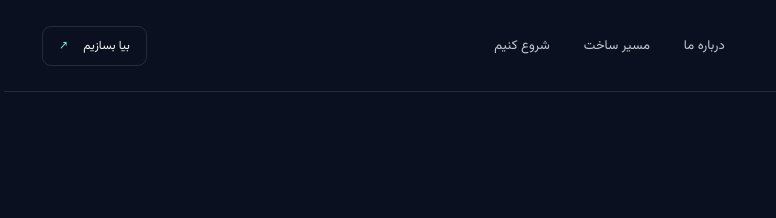
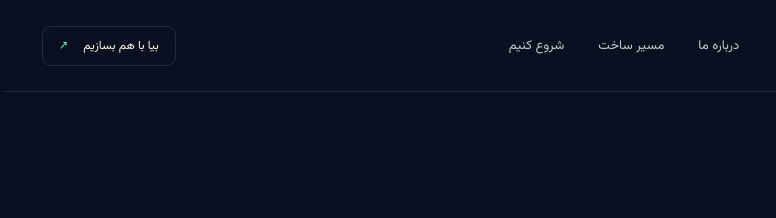
Before and after one commit to feizcode/ai-builders-landing, a plain HTML site: page index.html in a window 1280 px wide. Shown: the top 218 px of the page, 16-792 px from the left. Drawn offline with Linux system fonts and the light colour scheme.

Commit message:
آپدیت آزمایشی از وی اس کد

```diff
--- a/index.html
+++ b/index.html
@@ -14,7 +14,7 @@
     <header class="site-header">
       <a class="brand" href="#top" aria-label="AI Builders، بازگشت به ابتدای صفحه"><span class="brand-mark">✳</span><span>AI <strong>Builders</strong></span></a>
       <nav aria-label="فهرست اصلی"><a href="#about">درباره ما</a><a href="#path">مسیر ساخت</a><a href="#join">شروع کنیم</a></nav>
-      <a class="header-link" href="#join">بیا بسازیم <span aria-hidden="true">↗</span></a>
+      <a class="header-link" href="#join">بیا با هم بسازیم <span aria-hidden="true">↗</span></a>
     </header>
 
     <main id="top">
```
